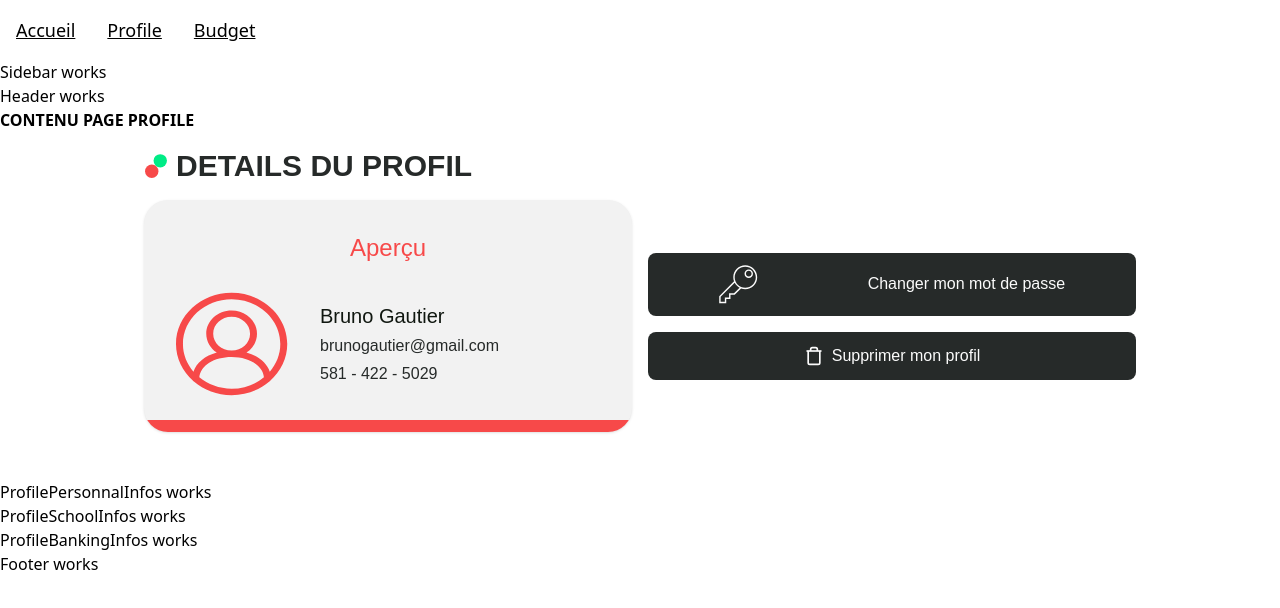
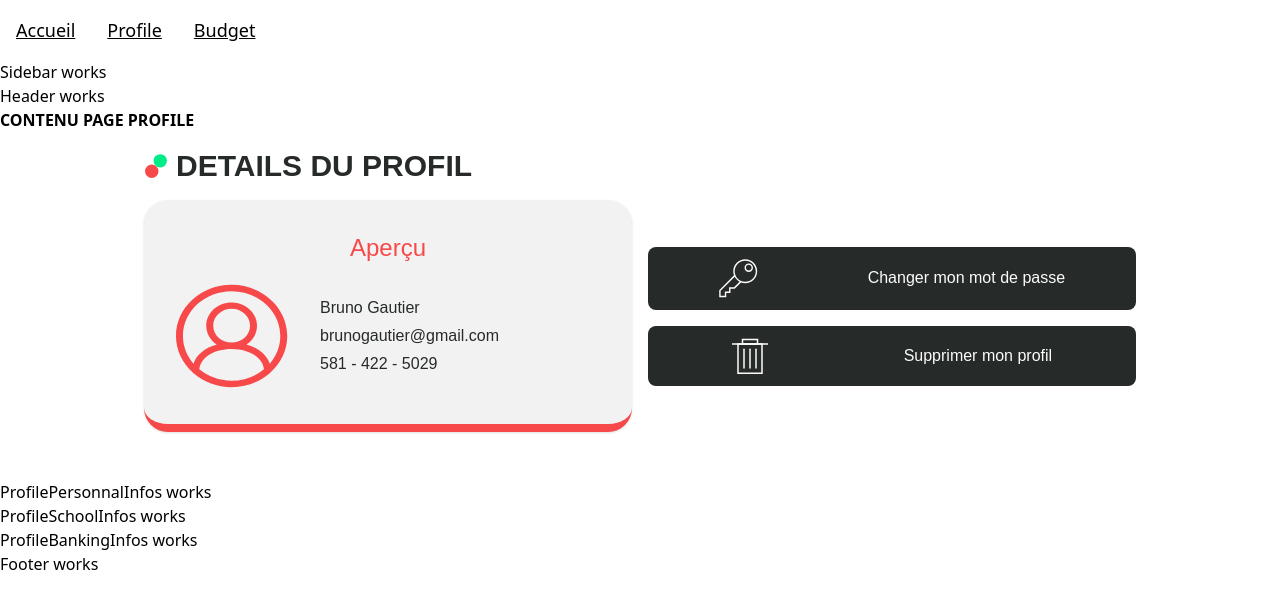
Before and after one commit to Big-pun/projet-synthese, a Vue app: page /espace-client/profil in a window 1280 px wide. Shown: the top 608 px of the page. Built offline with nearby package versions, Linux system fonts and the light colour scheme.

Commit message:
Tweak icons

```diff
--- a/src/components/profile/ProfilePreview.vue
+++ b/src/components/profile/ProfilePreview.vue
@@ -17,14 +17,11 @@ const userData = ref({
       <h1 class="uppercase text-gray font-bold ">Details du profil</h1>
     </div>
 
-    <!-- Carte de profil -->
+    <!-- Carte de profil avec bordure -->
     <div class="grid grid-cols-12 gap-4">
       <!-- Carte d'aperçu - occupe toute la largeur sur mobile -->
-      <div class="col-span-12 md:col-span-6 bg-light-gray rounded-3xl p-8 relative overflow-hidden shadow-sm">
-        <!-- Bordure rouge en bas -->
-        <div class="absolute bottom-0 left-0 right-0 h-3 bg-accent2"></div>
-
-        <h2 class="text-center text-accent2 mb-6 font-medium">Aperçu</h2>
+      <div class="col-span-12 md:col-span-6 bg-light-gray p-8 shadow-sm rounded-3xl border-b-8 border-accent2">
+        <h2 class="text-center text-accent2 mb-4 font-medium">Aperçu</h2>
         <div class="flex flex-row items-center gap-8">
           <div class="shrink-0 w-28 h-28">
             <svg xmlns="http://www.w3.org/2000/svg" width="100%" height="100%" viewBox="0 0 92 84" fill="none">
@@ -35,9 +32,9 @@ const userData = ref({
           </div>
 
           <div class="flex flex-col text-left space-y-1">
-            <p class="text-xl text-black">{{ userData.nom }}</p>
-            <p class="text-gray text-base">{{ userData.email }}</p>
-            <p class="text-gray text-base">{{ userData.telephone }}</p>
+            <p class="text-base text-gray">{{ userData.nom }}</p>
+            <p class="text-base text-gray">{{ userData.email }}</p>
+            <p class="text-base text-gray">{{ userData.telephone }}</p>
           </div>
         </div>
       </div>
@@ -55,12 +52,20 @@ const userData = ref({
         </button>
 
         <button
-          class="flex items-center justify-center bg-gray text-white py-3 px-4 rounded-lg hover:bg-accent2 transition-colors">
-          <svg xmlns="http://www.w3.org/2000/svg" class="w-5 h-5 mr-2" viewBox="0 0 24 24" fill="none"
-            stroke="currentColor" stroke-width="2">
-            <path d="M3 6h18" />
-            <path d="M19 6v14c0 1-1 2-2 2H7c-1 0-2-1-2-2V6" />
-            <path d="M8 6V4c0-1 1-2 2-2h4c1 0 2 1 2 2v2" />
+          class="flex items-center justify-around bg-gray text-white py-3 px-4 rounded-lg hover:bg-accent2 transition-colors">
+          <svg xmlns="http://www.w3.org/2000/svg" width="36" height="36" viewBox="0 0 36 36" fill="none">
+            <path d="M30.75 36H5.25V5.25H30.75V36ZM6.75 34.5H29.25V6.75H6.75V34.5Z" fill="#FBFBFB" />
+            <path d="M26.25 6.75H9.75V0.75H26.25V6.75ZM11.25 5.25H24.75V2.25H11.25V5.25Z" fill="#FBFBFB" />
+            <path
+              d="M12 30.75C11.5853 30.75 11.25 30.4147 11.25 30V11.25C11.25 10.8353 11.5853 10.5 12 10.5C12.4147 10.5 12.75 10.8353 12.75 11.25V30C12.75 30.4147 12.4147 30.75 12 30.75Z"
+              fill="#FBFBFB" />
+            <path
+              d="M18 30.75C17.5853 30.75 17.25 30.4147 17.25 30V11.25C17.25 10.8353 17.5853 10.5 18 10.5C18.4147 10.5 18.75 10.8353 18.75 11.25V30C18.75 30.4147 18.4147 30.75 18 30.75Z"
+              fill="#FBFBFB" />
+            <path
+              d="M24 30.75C23.5853 30.75 23.25 30.4147 23.25 30V11.25C23.25 10.8353 23.5853 10.5 24 10.5C24.4147 10.5 24.75 10.8353 24.75 11.25V30C24.75 30.4147 24.4147 30.75 24 30.75Z"
+              fill="#FBFBFB" />
+            <path d="M36 5.25H0V6.75H36V5.25Z" fill="#FBFBFB" />
           </svg>
           Supprimer mon profil
         </button>
@@ -70,5 +75,5 @@ const userData = ref({
 </template>
 
 <style scoped>
-/* Styles spécifiques au composant si nécessaire */
+/* Le style ::after a été supprimé et remplacé par une div dans le template */
 </style>
```
